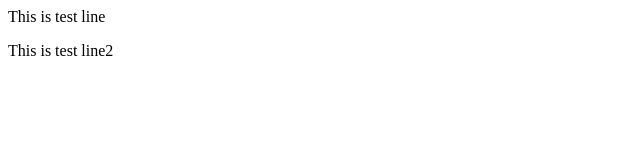
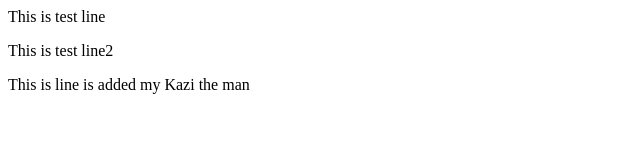
Before and after one commit to Sha-hed/Dummy-Repository, a plain HTML site: page index.html in a window 1280 px wide. Shown: the whole page, without its empty margins (0-640 px from the left). Drawn offline with Linux system fonts and the light colour scheme.

Commit message:
Kazi the man

```diff
--- a/index.html
+++ b/index.html
@@ -1,2 +1,3 @@
 <p>This is test line</p>
 <p>This is test line2</p>
+<p>This is line is added my Kazi the man</p>
```
